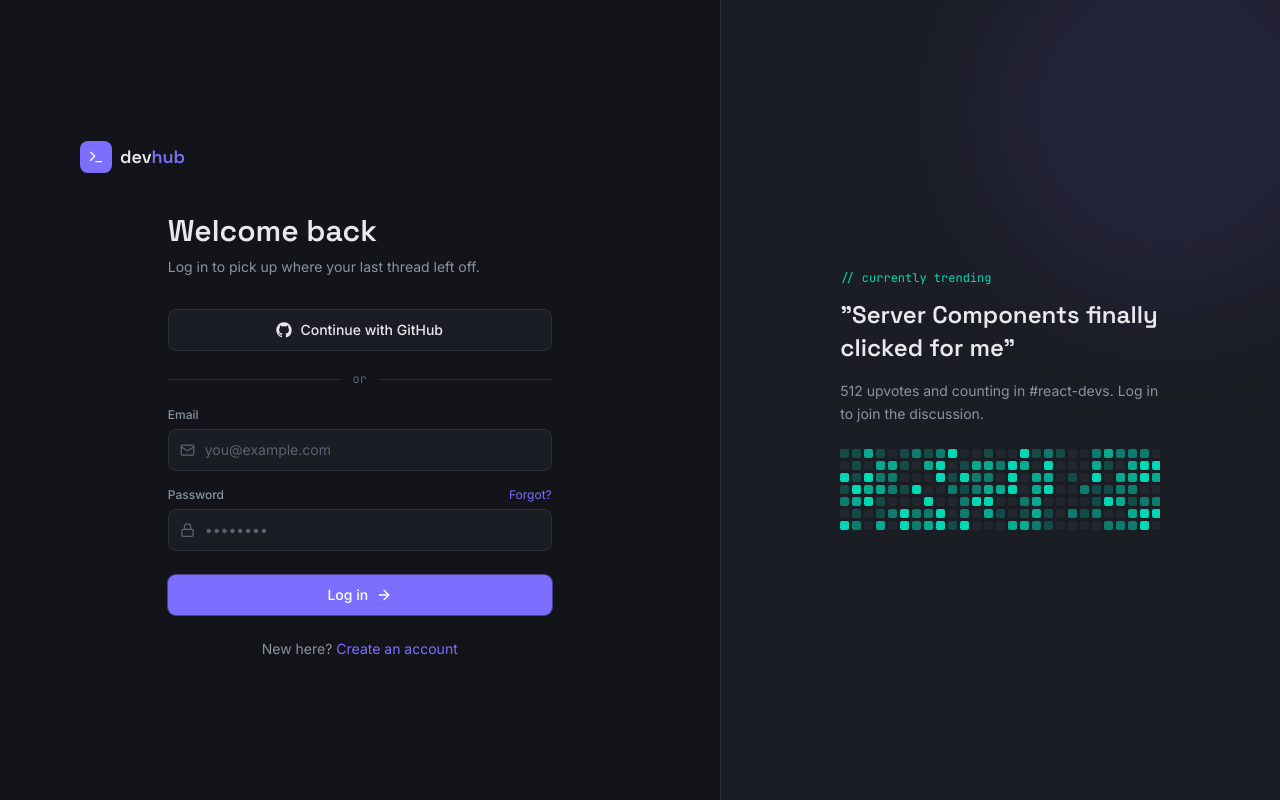
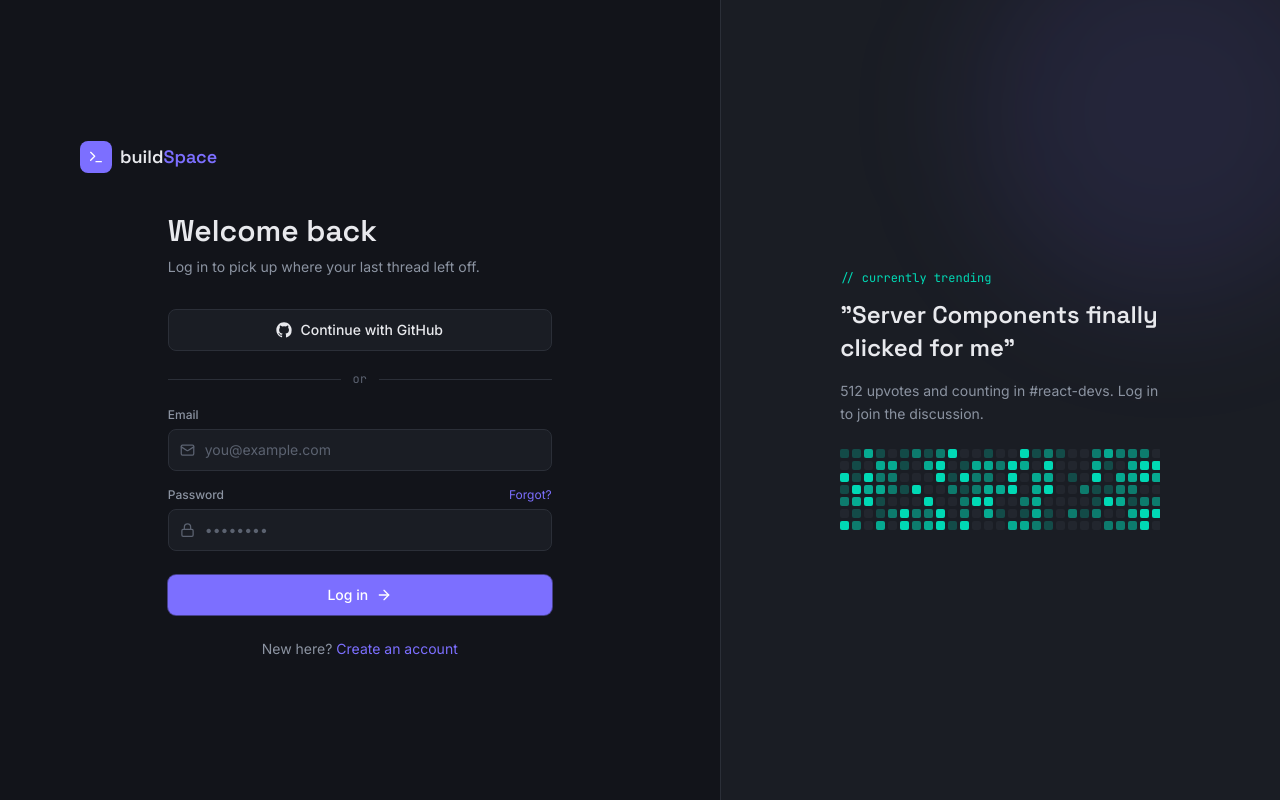
Before and after one commit to dishaay/BuildSpace, a React (Vite) app in the folder frontend/: page /login in a window 1280 px wide. Built offline with nearby package versions, Linux system fonts and the light colour scheme; no server answers.

Commit message:
fixed some ui changes

```diff
--- a/frontend/src/pages/LandingPage.jsx
+++ b/frontend/src/pages/LandingPage.jsx
@@ -38,7 +38,7 @@ export default function LandingPage() {
             <Terminal size={16} className="text-white" />
           </div>
           <span className="font-display font-semibold text-lg">
-            Build<span className="text-accent-violet">Space</span>
+            build<span className="text-accent-violet">Space</span>
           </span>
         </div>
         <div className="flex items-center gap-2 sm:gap-3">
--- a/frontend/src/pages/LoginPage.jsx
+++ b/frontend/src/pages/LoginPage.jsx
@@ -35,7 +35,7 @@ localStorage.setItem("user", JSON.stringify(response.data.user));
             <Terminal size={16} className="text-white" />
           </div>
           <span className="font-display font-semibold text-lg">
-            dev<span className="text-accent-violet">hub</span>
+            build<span className="text-accent-violet">Space</span>
           </span>
         </Link>
 
```
